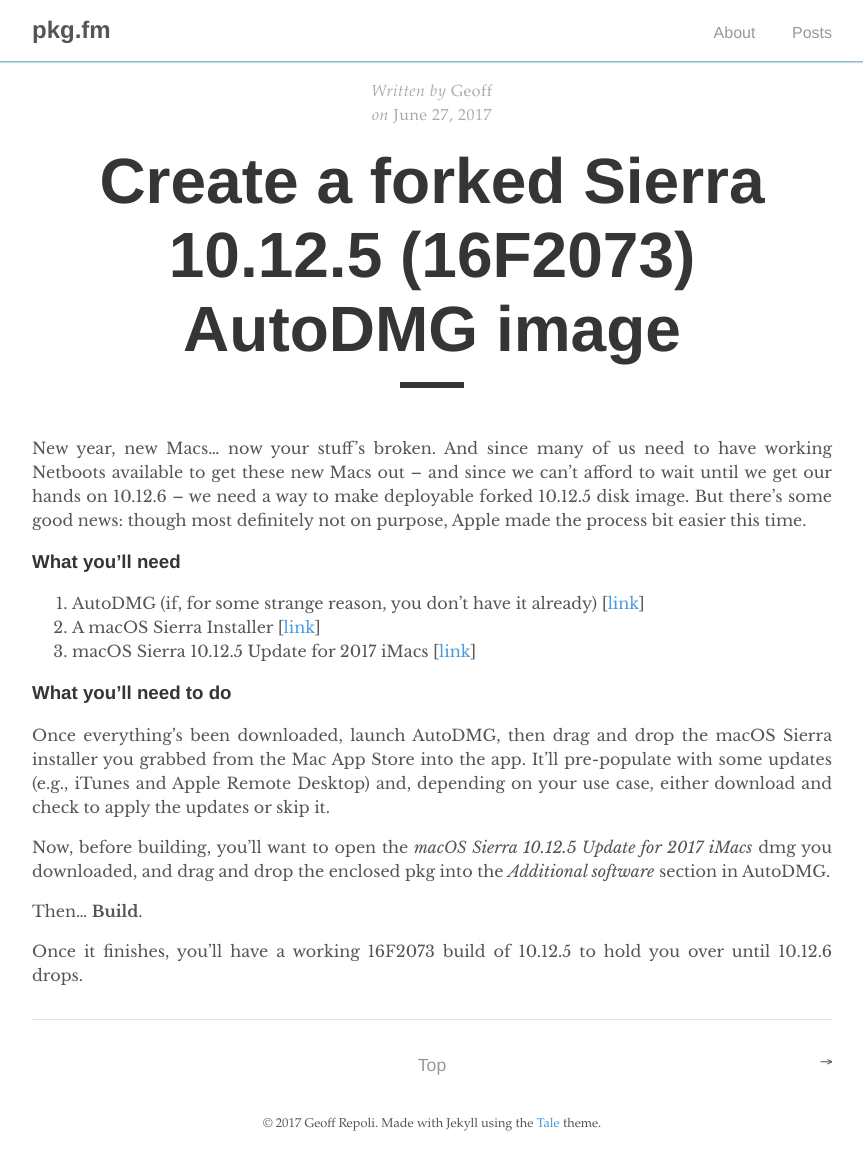
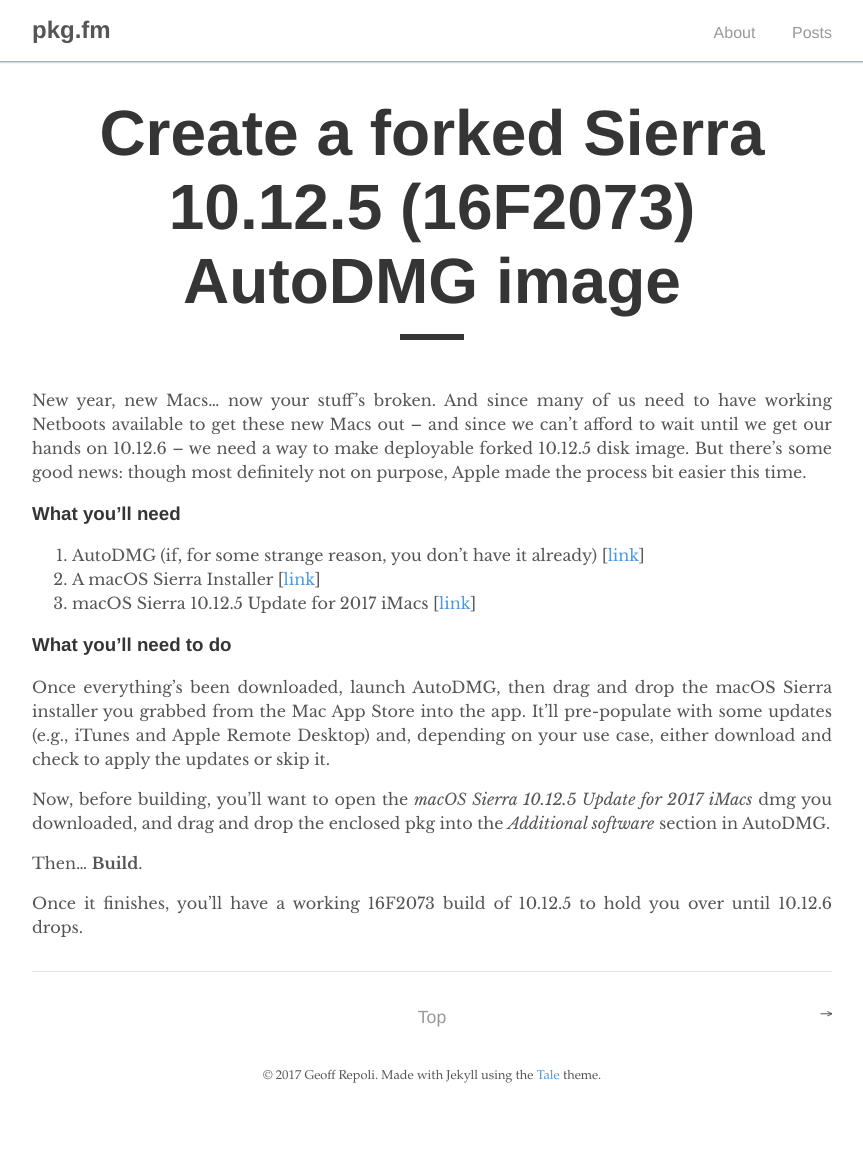
Before and after one commit to geoffrepoli/pkg.fm, a Jekyll site: the page built from _posts/2017-06-27-create-a-forked-sierra-autodmg-image.md, in a window 1280 px wide. Shown: the whole page, without its empty margins (208-1071 px from the left). Built offline with Jekyll 4.4.1, drawn with Linux system fonts in a browser that asks for light colours.

Commit message:
EDIT post.html

```diff
--- a/_layouts/post.html
+++ b/_layouts/post.html
@@ -3,14 +3,6 @@
 ---
 
 <div class="post">
-  <div class="post-info">
-    <span>Written by&nbsp;</span>{{ page.author }}
-
-    {% if page.date %}
-      <br>
-      <span>on&nbsp;</span><time datetime="{{ page.date }}">{{ page.date | date: "%B %d, %Y" }}</time>
-    {% endif %}
-  </div>
 
   <h1 class="post-title">{{ page.title }}</h1>
   <div class="post-line"></div>
```
